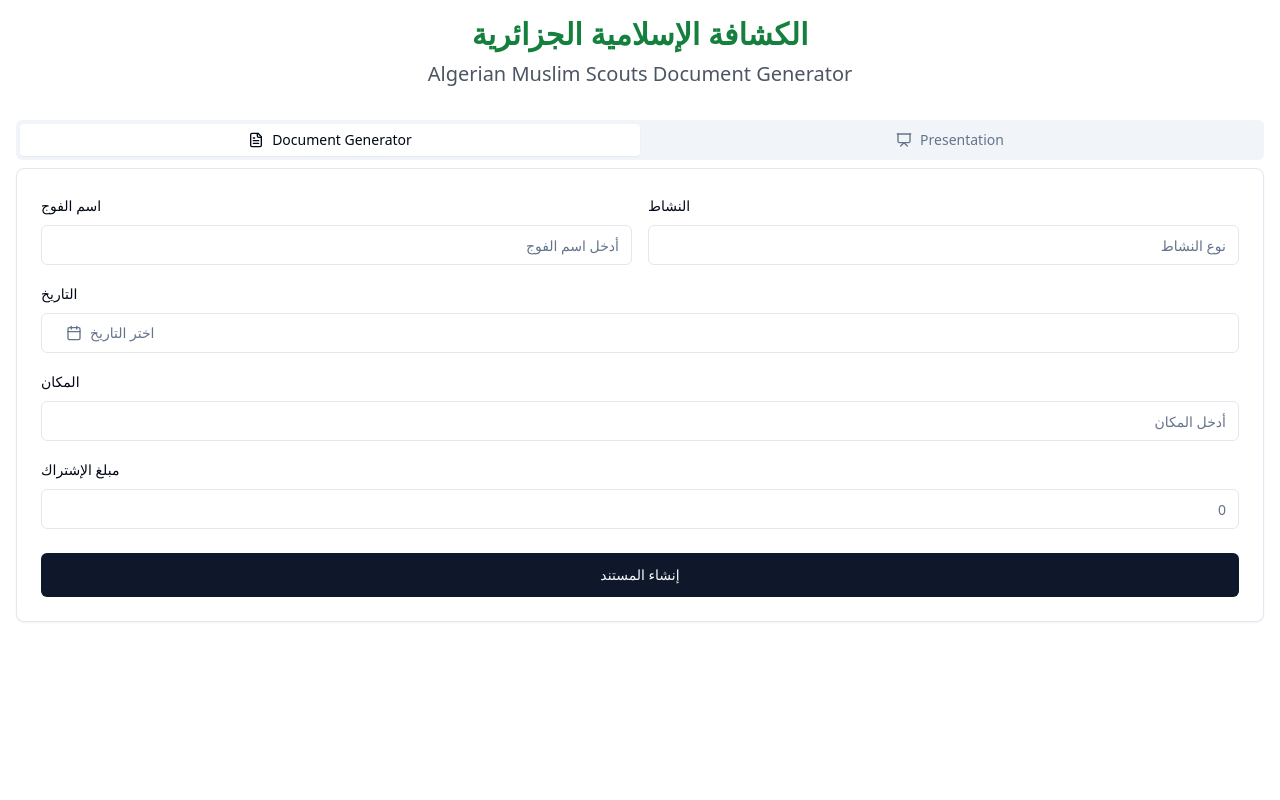
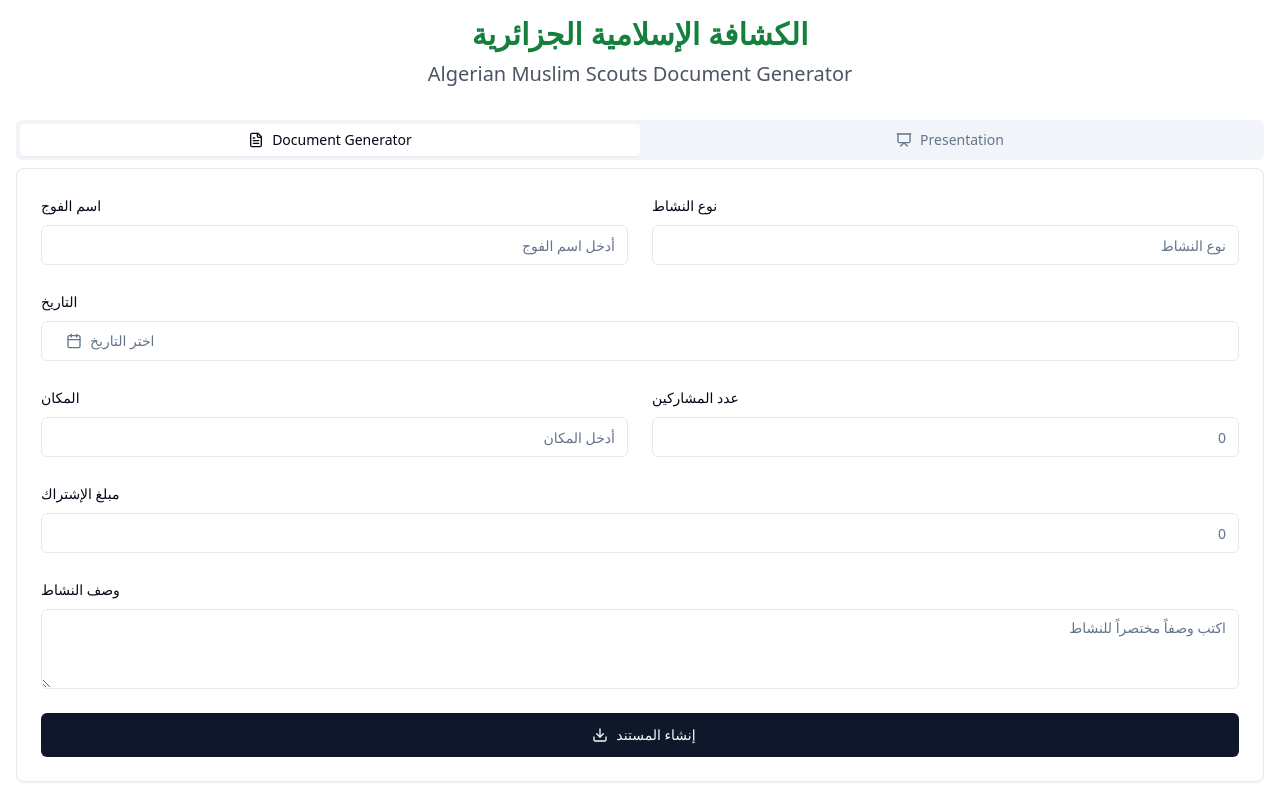
Before and after one commit to yacinebelhadi/scout-pdf-wizard, a React (Vite) app: page / in a window 1280 px wide. Built offline with nearby package versions, Linux system fonts and the light colour scheme.

Commit message:
Refactor: Continue DocumentForm implementation
- Implement the remaining form fields.
- Add styling and layout adjustments.
- Add form submission logic.

```diff
--- a/src/components/DocumentForm.tsx
+++ b/src/components/DocumentForm.tsx
@@ -1,58 +1,119 @@
 
+import { zodResolver } from "@hookform/resolvers/zod";
+import { useForm } from "react-hook-form";
+import * as z from "zod";
 import { Card } from "@/components/ui/card";
 import { Input } from "@/components/ui/input";
-import { Label } from "@/components/ui/label";
 import { Button } from "@/components/ui/button";
 import { Calendar } from "@/components/ui/calendar";
 import { Popover, PopoverContent, PopoverTrigger } from "@/components/ui/popover";
-import { Calendar as CalendarIcon } from "lucide-react";
+import { Calendar as CalendarIcon, Download } from "lucide-react";
 import { cn } from "@/lib/utils";
 import { format } from "date-fns";
 import { ar } from "date-fns/locale";
-import { useState } from "react";
+import {
+  Form,
+  FormControl,
+  FormField,
+  FormItem,
+  FormLabel,
+  FormMessage,
+} from "@/components/ui/form";
+import { Textarea } from "@/components/ui/textarea";
+
+const formSchema = z.object({
+  groupName: z.string().min(2, "يجب أن يكون اسم الفوج أكثر من حرفين"),
+  activityType: z.string().min(2, "يجب أن يكون نوع النشاط أكثر من حرفين"),
+  date: z.date({
+    required_error: "يرجى اختيار تاريخ",
+  }),
+  location: z.string().min(2, "يجب إدخال المكان"),
+  amount: z.string().min(1, "يجب إدخال مبلغ الإشتراك"),
+  participantsCount: z.string().min(1, "يجب إدخال عدد المشاركين"),
+  description: z.string().min(10, "يجب أن يكون الوصف أكثر من 10 أحرف"),
+});
 
 const DocumentForm = () => {
-  const [date, setDate] = useState<Date>();
+  const form = useForm<z.infer<typeof formSchema>>({
+    resolver: zodResolver(formSchema),
+    defaultValues: {
+      groupName: "",
+      activityType: "",
+      location: "",
+      amount: "",
+      participantsCount: "",
+      description: "",
+    },
+  });
+
+  const onSubmit = async (values: z.infer<typeof formSchema>) => {
+    // TODO: Implement PDF generation
+    console.log(values);
+  };
 
   return (
     <Card className="p-6">
-      <form className="space-y-6">
-        <div className="space-y-4">
-          <div className="grid grid-cols-2 gap-4">
-            <div className="space-y-2">
-              <Label htmlFor="groupName">اسم الفوج</Label>
+      <Form {...form}>
+        <form onSubmit={form.handleSubmit(onSubmit)} className="space-y-6">
+          <div className="grid gap-6 md:grid-cols-2">
+            <FormField
+              control={form.control}
+              name="groupName"
+              render={({ field }) => (
+                <FormItem>
+                  <FormLabel>اسم الفوج</FormLabel>
+                  <FormControl>
                     <Input
-                id="groupName"
                       placeholder="أدخل اسم الفوج"
                       className="text-right"
                       dir="rtl"
+                      {...field}
                     />
-            </div>
-            <div className="space-y-2">
-              <Label htmlFor="activityType">النشاط</Label>
+                  </FormControl>
+                  <FormMessage />
+                </FormItem>
+              )}
+            />
+
+            <FormField
+              control={form.control}
+              name="activityType"
+              render={({ field }) => (
+                <FormItem>
+                  <FormLabel>نوع النشاط</FormLabel>
+                  <FormControl>
                     <Input
-                id="activityType"
                       placeholder="نوع النشاط"
                       className="text-right"
                       dir="rtl"
+                      {...field}
+                    />
+                  </FormControl>
+                  <FormMessage />
+                </FormItem>
+              )}
             />
           </div>
-          </div>
 
-          <div className="space-y-2">
-            <Label>التاريخ</Label>
+          <FormField
+            control={form.control}
+            name="date"
+            render={({ field }) => (
+              <FormItem>
+                <FormLabel>التاريخ</FormLabel>
+                <FormControl>
                   <Popover>
                     <PopoverTrigger asChild>
                       <Button
                         variant="outline"
                         className={cn(
                           "w-full justify-start text-right",
-                    !date && "text-muted-foreground"
+                          !field.value && "text-muted-foreground"
                         )}
                       >
                         <CalendarIcon className="ml-2 h-4 w-4" />
-                  {date ? (
-                    format(date, "PPP", { locale: ar })
+                        {field.value ? (
+                          format(field.value, "PPP", { locale: ar })
                         ) : (
                           <span>اختر التاريخ</span>
                         )}
@@ -61,40 +122,104 @@ const DocumentForm = () => {
                     <PopoverContent className="w-auto p-0" align="start">
                       <Calendar
                         mode="single"
-                  selected={date}
-                  onSelect={setDate}
+                        selected={field.value}
+                        onSelect={field.onChange}
                         initialFocus
                       />
                     </PopoverContent>
                   </Popover>
-          </div>
+                </FormControl>
+                <FormMessage />
+              </FormItem>
+            )}
+          />
 
-          <div className="space-y-2">
-            <Label htmlFor="location">المكان</Label>
+          <div className="grid gap-6 md:grid-cols-2">
+            <FormField
+              control={form.control}
+              name="location"
+              render={({ field }) => (
+                <FormItem>
+                  <FormLabel>المكان</FormLabel>
+                  <FormControl>
                     <Input
-              id="location"
                       placeholder="أدخل المكان"
                       className="text-right"
                       dir="rtl"
+                      {...field}
                     />
-          </div>
+                  </FormControl>
+                  <FormMessage />
+                </FormItem>
+              )}
+            />
 
-          <div className="space-y-2">
-            <Label htmlFor="amount">مبلغ الإشتراك</Label>
+            <FormField
+              control={form.control}
+              name="participantsCount"
+              render={({ field }) => (
+                <FormItem>
+                  <FormLabel>عدد المشاركين</FormLabel>
+                  <FormControl>
                     <Input
-              id="amount"
                       type="number"
                       placeholder="0"
                       className="text-right"
                       dir="rtl"
+                      {...field}
+                    />
+                  </FormControl>
+                  <FormMessage />
+                </FormItem>
+              )}
             />
           </div>
-        </div>
 
-        <Button className="w-full" size="lg">
+          <FormField
+            control={form.control}
+            name="amount"
+            render={({ field }) => (
+              <FormItem>
+                <FormLabel>مبلغ الإشتراك</FormLabel>
+                <FormControl>
+                  <Input
+                    type="number"
+                    placeholder="0"
+                    className="text-right"
+                    dir="rtl"
+                    {...field}
+                  />
+                </FormControl>
+                <FormMessage />
+              </FormItem>
+            )}
+          />
+
+          <FormField
+            control={form.control}
+            name="description"
+            render={({ field }) => (
+              <FormItem>
+                <FormLabel>وصف النشاط</FormLabel>
+                <FormControl>
+                  <Textarea
+                    placeholder="اكتب وصفاً مختصراً للنشاط"
+                    className="text-right"
+                    dir="rtl"
+                    {...field}
+                  />
+                </FormControl>
+                <FormMessage />
+              </FormItem>
+            )}
+          />
+
+          <Button className="w-full" size="lg" type="submit">
+            <Download className="ml-2 h-4 w-4" />
             إنشاء المستند
           </Button>
         </form>
+      </Form>
     </Card>
   );
 };
--- a/src/components/Presentation.tsx
+++ b/src/components/Presentation.tsx
@@ -1,5 +1,7 @@
 
 import { Card, CardContent, CardHeader, CardTitle } from "@/components/ui/card";
+import Activities from "./presentation/Activities";
+import ScoutHistory from "./presentation/ScoutHistory";
 
 const Presentation = () => {
   return (
@@ -19,7 +21,8 @@ const Presentation = () => {
         </CardContent>
       </Card>
 
-      {/* We'll add more presentation content later as needed */}
+      <ScoutHistory />
+      <Activities />
     </div>
   );
 };
--- /dev/null
+++ b/src/components/presentation/Activities.tsx
@@ -0,0 +1,34 @@
+
+import { Card, CardContent, CardHeader, CardTitle } from "@/components/ui/card";
+import { Activity, MapPin, Users } from "lucide-react";
+
+const Activities = () => {
+  return (
+    <Card>
+      <CardHeader>
+        <CardTitle className="text-center text-2xl">أنشطتنا</CardTitle>
+      </CardHeader>
+      <CardContent className="text-right" dir="rtl">
+        <div className="grid gap-6 md:grid-cols-3">
+          <div className="flex flex-col items-center text-center p-4">
+            <Activity className="w-12 h-12 text-green-600 mb-2" />
+            <h3 className="text-lg font-semibold mb-2">المخيمات الكشفية</h3>
+            <p className="text-gray-600">تنظيم مخيمات تربوية وترفيهية للشباب</p>
+          </div>
+          <div className="flex flex-col items-center text-center p-4">
+            <Users className="w-12 h-12 text-green-600 mb-2" />
+            <h3 className="text-lg font-semibold mb-2">التدريب القيادي</h3>
+            <p className="text-gray-600">برامج تدريبية لتطوير المهارات القيادية</p>
+          </div>
+          <div className="flex flex-col items-center text-center p-4">
+            <MapPin className="w-12 h-12 text-green-600 mb-2" />
+            <h3 className="text-lg font-semibold mb-2">خدمة المجتمع</h3>
+            <p className="text-gray-600">مبادرات تطوعية لخدمة المجتمع المحلي</p>
+          </div>
+        </div>
+      </CardContent>
+    </Card>
+  );
+};
+
+export default Activities;
--- /dev/null
+++ b/src/components/presentation/ScoutHistory.tsx
@@ -0,0 +1,21 @@
+
+import { Card, CardContent, CardHeader, CardTitle } from "@/components/ui/card";
+
+const ScoutHistory = () => {
+  return (
+    <Card>
+      <CardHeader>
+        <CardTitle className="text-center text-2xl">تاريخنا</CardTitle>
+      </CardHeader>
+      <CardContent className="text-right" dir="rtl">
+        <p className="text-lg text-gray-700 leading-relaxed">
+          تأسست الكشافة الإسلامية الجزائرية في عام 1936 وكانت دائماً في طليعة
+          العمل التربوي والوطني. نفتخر بتاريخنا الغني في خدمة المجتمع وتنمية
+          الشباب.
+        </p>
+      </CardContent>
+    </Card>
+  );
+};
+
+export default ScoutHistory;
```
Lines whose indentation alone changed are shown as unchanged.
